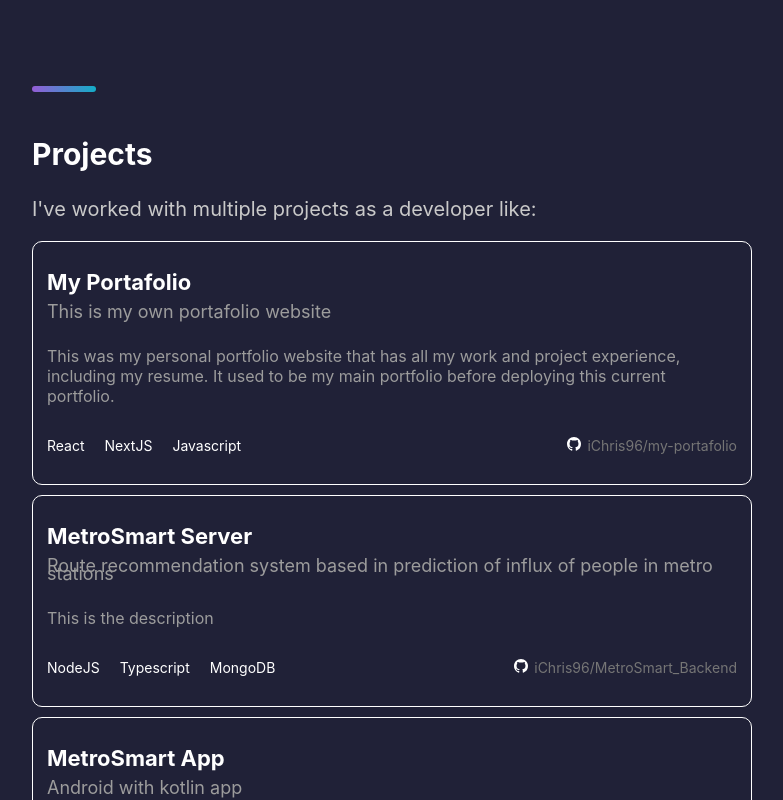
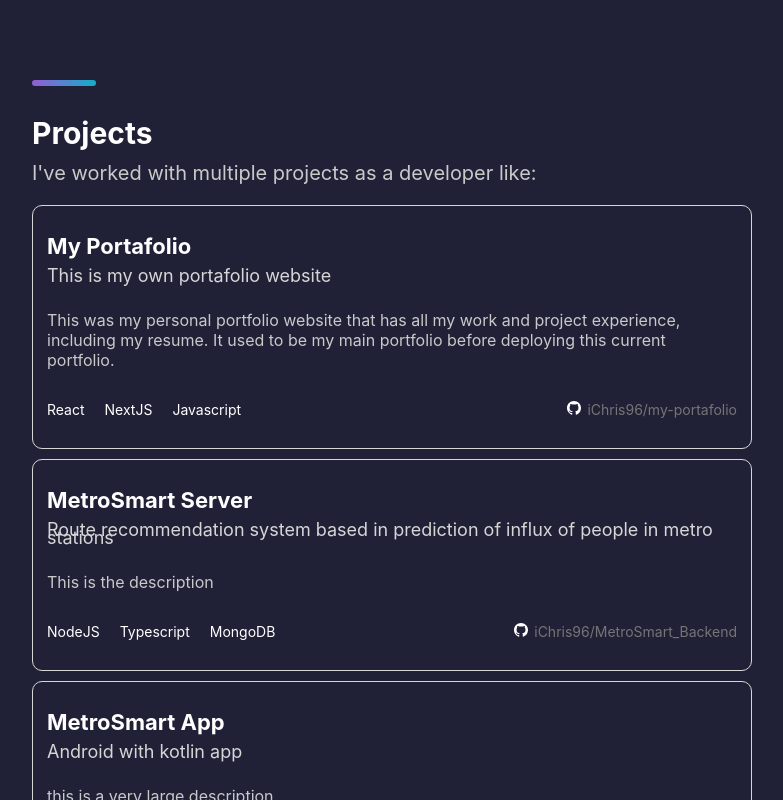
Before and after one commit to iChris96/my-portafolio, a Next.js app: page / in a window 1280 px wide. Shown: the part 860-1660 px from the top of the page, without its empty margins (248-1031 px from the left). Built offline with nearby package versions, Linux system fonts and the light colour scheme.

Commit message:
handling colors with css variables

```diff
--- a/package.json
+++ b/package.json
@@ -10,6 +10,7 @@
   },
   "dependencies": {
     "next": "12.1.6",
+    "postcss-modules-values": "^4.0.0",
     "react": "18.1.0",
     "react-dom": "18.1.0",
     "react-icons": "^4.4.0"
--- a/styles/Home.module.css
+++ b/styles/Home.module.css
@@ -12,7 +12,6 @@
 }
 
 .start_title_container {
-  line-height: 1.2rem;
 }
 
 .start_content_container {
@@ -57,6 +56,5 @@
   }
 
   .start_title_container {
-    line-height: 0.5rem;
   }
 }
--- a/styles/Navbar.module.css
+++ b/styles/Navbar.module.css
@@ -19,6 +19,7 @@
   font-size: 1rem;
   padding: 0.2rem 0.7rem;
   border-radius: 0.375rem;
+  color: var(--clr-tertiary);
 }
 
 .li:hover {
--- a/styles/Projects.module.css
+++ b/styles/Projects.module.css
@@ -3,7 +3,7 @@
 .item_container {
   margin-top: 0.5rem;
   border-radius: 0.5rem;
-  border: 1px solid white;
+  border: 1px solid var(--clr-secondary);
   padding: 0.7rem;
   line-height: 1rem;
 }
@@ -31,19 +31,19 @@
 }
 
 .title {
-  color: #fff;
+  color: var(--clr-primary);
   font-size: 1.1rem;
   font-weight: bold;
 }
 
 .subtitle {
-  color: rgb(156, 156, 156);
+  color: var(--clr-secondary);
   font-size: 0.9rem;
 }
 
 .description {
   font-size: 0.8rem;
-  color: rgb(156, 156, 156);
+  color: var(--clr-gray-600);
 }
 
 .icon {
--- a/styles/Skills.module.css
+++ b/styles/Skills.module.css
@@ -9,7 +9,7 @@
 .item {
   display: inline-block;
   padding: 0.8rem;
-  border: 2px solid yellow;
+  border: 2px solid var(--clr-tertiary);
   border-radius: 0.5rem;
   font-size: 0.8rem;
 }
--- a/styles/Text.module.css
+++ b/styles/Text.module.css
@@ -1,7 +1,18 @@
 .text {
-  color: rgb(201, 201, 201);
+  color: var(--clr-gray-600);
 }
 
 .subtitle {
-  color: rgb(214, 214, 214);
+  color: var(--clr-secondary);
 }
+
+.title {
+  color: var(--clr-primary);
+  line-height: 1.2rem;
+}
+
+@media screen and (min-width: 800px) {
+  .title {
+    line-height: 0.3rem;
+  }
+}
--- a/styles/globals.css
+++ b/styles/globals.css
@@ -1,3 +1,18 @@
+:root {
+  --clr-primary: #fff;
+  --clr-secondary: var(--clr-gray-100);
+  --clr-tertiary: yellow;
+  --clr-background: #202137;
+  --clr-white: #fff;
+  --clr-gray-100: rgb(214, 214, 214);
+  --clr-gray-600: rgb(201, 201, 201);
+  --clr-black: #000;
+  --fn-base: 20px;
+  --fs-h1: 36px;
+  --fs-h2: 32px;
+  --fs-h3: 28px;
+}
+
 html,
 body {
   padding: 0.4rem 2rem;
@@ -6,7 +21,7 @@
     Ubuntu, Cantarell, Fira Sans, Droid Sans, Helvetica Neue, sans-serif;
   background-color: #202137;
   color: #fff;
-  font-size: 20px;
+  font-size: var(--fn-base);
   scroll-behavior: smooth;
 }
 
```
Also changed, not shown: 1 other file (tests, documents, lock files or other folders).
